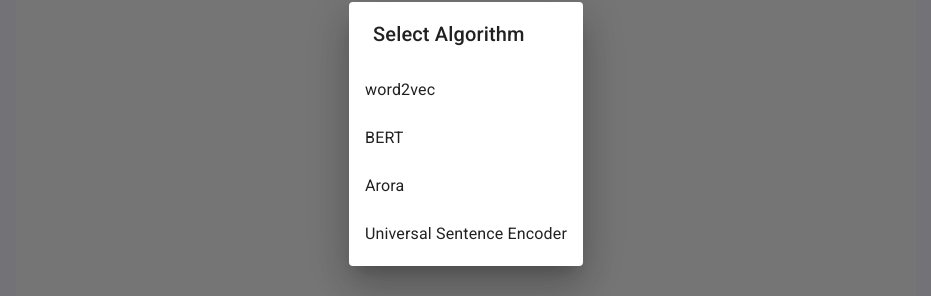
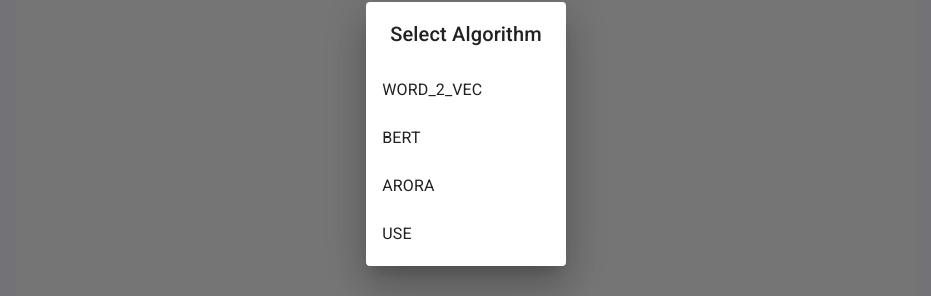
Before and after one commit to ashishlamsal/realtime-text-similarity-frontend, a React (Create React App) app: page / in a window 1280 px wide. Both pictures are taken after a click on the icon 303 px from the left and 122 px from the top of the page. Shown: the part 266-562 px from the top of the page, without its empty margins (174-1105 px from the left). Built offline with nearby package versions, Linux system fonts and the light colour scheme.

Commit message:
algo switch request

```diff
--- a/src/components/TopBar.jsx
+++ b/src/components/TopBar.jsx
@@ -17,22 +17,17 @@ import CheckIcon from '@mui/icons-material/Check';
 
 function SubjectSelection(props) {
 	const { onClose, selectedSubject, open, setLoading } = props;
-	const algorithms = [
-		'word2vec',
-		'BERT',
-		'Arora',
-		'Universal Sentence Encoder',
-	];
+	const algorithms = ['WORD_2_VEC', 'BERT', 'ARORA', 'USE'];
 	const handleClose = () => {
 		onClose(selectedSubject);
 	};
 
-	const handleListItemClick = (value) => {
+	const handleAlgoSwitch = (value) => {
 		// request to the server here
 		setLoading(true);
 		onClose(value);
 
-		fetch('http://127.0.0.1:5000')
+		fetch(`http://127.0.0.1:5000/?algo=${value}`)
 			.then((response) => {
 				setLoading(false);
 				response.json();
@@ -47,11 +42,7 @@ function SubjectSelection(props) {
 			<DialogTitle>Select Algorithm</DialogTitle>
 			<List sx={{ pt: 0 }}>
 				{algorithms.map((index) => (
-					<ListItem
-						button
-						onClick={() => handleListItemClick(index)}
-						key={index}
-					>
+					<ListItem button onClick={() => handleAlgoSwitch(index)} key={index}>
 						<ListItemText primary={index} />
 					</ListItem>
 				))}
@@ -88,8 +79,8 @@ function TopBar({ questions, setQuestions }) {
 		setQuestions(['']);
 	};
 	return (
-		<Grid container spacing={2} sx={{margin: "5px"}}>
-			<Grid item style={{ textAlign: 'center',  }}>
+		<Grid container spacing={2} sx={{ margin: '5px' }}>
+			<Grid item style={{ textAlign: 'center' }}>
 				<NewIcon onClick={newQuestionSet} />
 			</Grid>
 			<Grid item style={{ textAlign: 'center' }}>
@@ -108,11 +99,7 @@ function TopBar({ questions, setQuestions }) {
 
 			<Grid item style={{ textAlign: 'center', display: 'flex' }}>
 				<Typography sx={{ marginRight: '5px' }}>{selectedSubject}</Typography>
-				{loading && (
-					<CircularProgress
-					size={20}
-					/>
-				)}
+				{loading && <CircularProgress size={20} />}
 				{!loading && (
 					<CheckIcon
 						sx={{
@@ -121,7 +108,7 @@ function TopBar({ questions, setQuestions }) {
 							borderRadius: '50%',
 							width: '1rem',
 							height: '1rem',
-							marginTop: '4px'
+							marginTop: '4px',
 						}}
 					/>
 				)}
```
